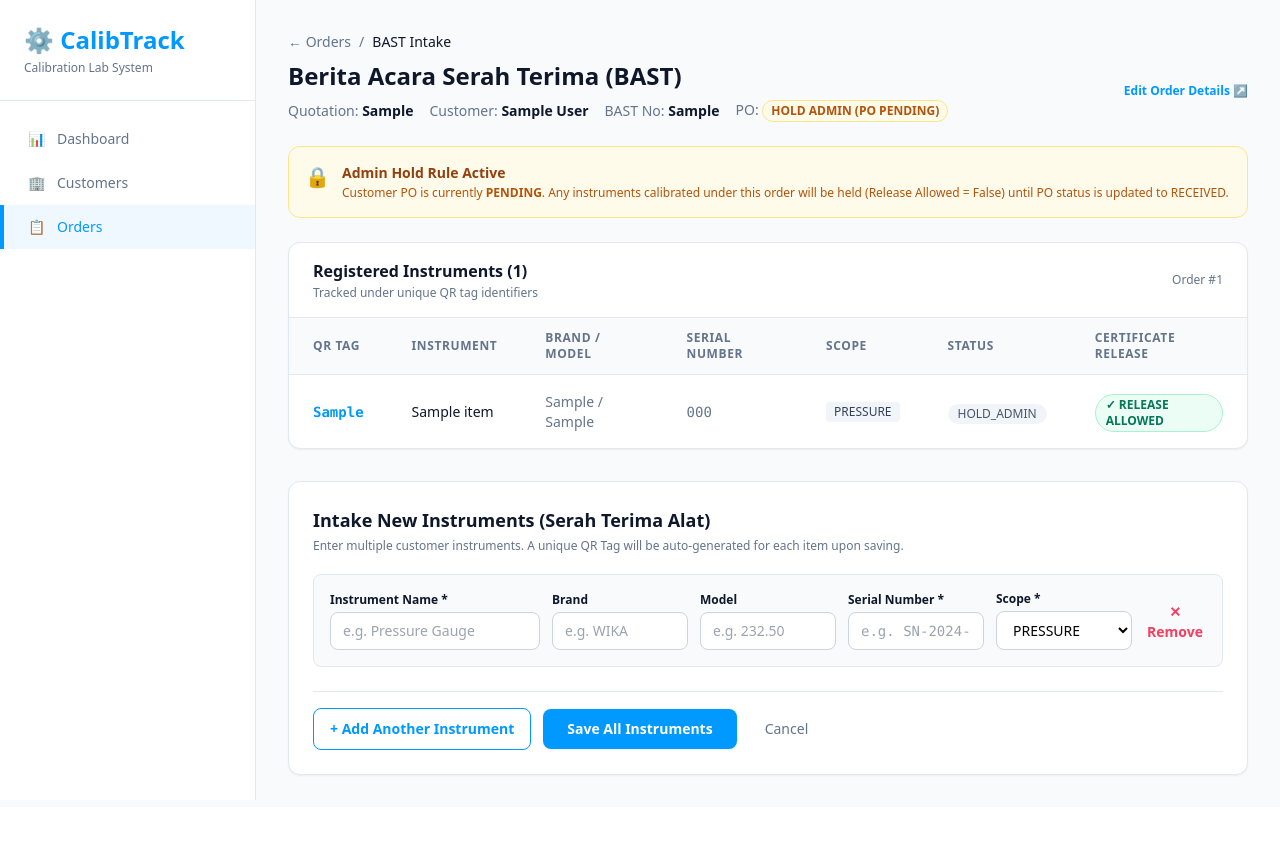
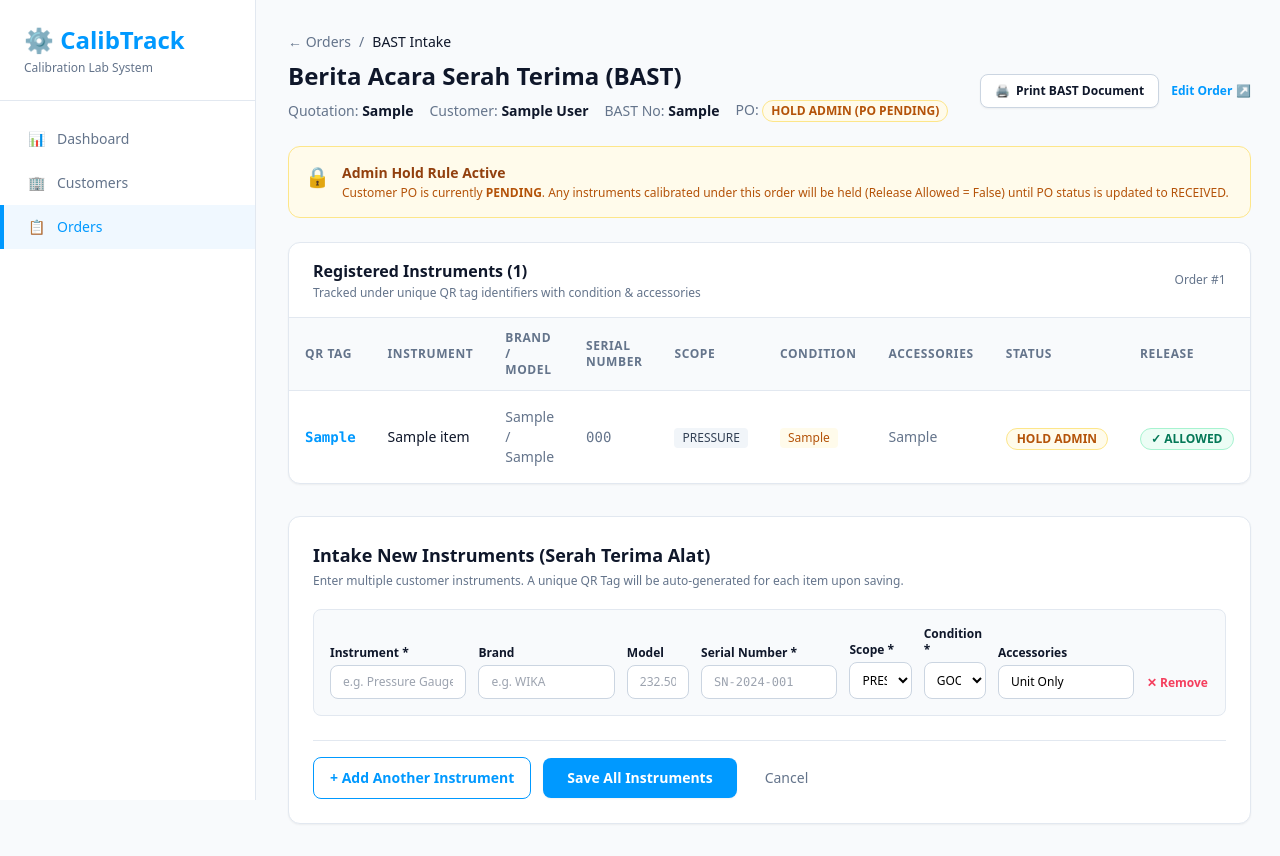
Before and after one commit to exsanz1/calibration-lab-tracking-system, a FastAPI app: page /orders/1/bast in a window 1280 px wide. Before the commit the page ends 800 px from the top, so only its background shows below. Run offline with FastAPI, Linux system fonts and the light colour scheme; tables that the repository leaves empty hold one stand-in row (values such as "Sample post"); parts of the project's set-up code (start-up, migrations or seed data) failed here and were passed over; some libraries are stand-ins or nearby versions.

Commit message:
feat: apply Phase 2.5 refinement patch (accessories, condition, master_equipment_id, print BAST, admin hold update)

```diff
--- a/app/templates/bast/form.html
+++ b/app/templates/bast/form.html
@@ -27,9 +27,15 @@
                 </span>
             </div>
         </div>
-        <a href="/orders/{{ order.id }}/edit" class="text-xs font-semibold text-brand-primary hover:underline">
-            Edit Order Details ↗
-        </a>
+        <div class="flex items-center gap-3">
+            <a href="/orders/{{ order.id }}/print-bast" target="_blank"
+               class="bg-white border border-slate-300 hover:bg-slate-50 text-text-main px-3.5 py-2 rounded-lg text-xs font-semibold transition-colors shadow-sm inline-flex items-center gap-1.5">
+                <span>🖨</span> Print BAST Document
+            </a>
+            <a href="/orders/{{ order.id }}/edit" class="text-xs font-semibold text-brand-primary hover:underline">
+                Edit Order ↗
+            </a>
+        </div>
     </div>
 </div>
 
@@ -50,7 +56,7 @@
     <div class="px-6 py-4 border-b border-slate-200 flex items-center justify-between">
         <div>
             <h3 class="text-base font-semibold text-text-main">Registered Instruments ({{ existing_items | length }})</h3>
-            <p class="text-xs text-text-muted mt-0.5">Tracked under unique QR tag identifiers</p>
+            <p class="text-xs text-text-muted mt-0.5">Tracked under unique QR tag identifiers with condition & accessories</p>
         </div>
         <span class="text-xs text-text-muted font-medium">Order #{{ order.id }}</span>
     </div>
@@ -58,39 +64,53 @@
         <table class="w-full">
             <thead>
                 <tr class="border-b border-slate-200 bg-slate-50 text-left">
-                    <th class="px-6 py-3 text-xs font-semibold text-text-muted uppercase tracking-wider">QR Tag</th>
-                    <th class="px-6 py-3 text-xs font-semibold text-text-muted uppercase tracking-wider">Instrument</th>
-                    <th class="px-6 py-3 text-xs font-semibold text-text-muted uppercase tracking-wider">Brand / Model</th>
-                    <th class="px-6 py-3 text-xs font-semibold text-text-muted uppercase tracking-wider">Serial Number</th>
-                    <th class="px-6 py-3 text-xs font-semibold text-text-muted uppercase tracking-wider">Scope</th>
-                    <th class="px-6 py-3 text-xs font-semibold text-text-muted uppercase tracking-wider">Status</th>
-                    <th class="px-6 py-3 text-xs font-semibold text-text-muted uppercase tracking-wider">Certificate Release</th>
+                    <th class="px-4 py-3 text-xs font-semibold text-text-muted uppercase tracking-wider">QR Tag</th>
+                    <th class="px-4 py-3 text-xs font-semibold text-text-muted uppercase tracking-wider">Instrument</th>
+                    <th class="px-4 py-3 text-xs font-semibold text-text-muted uppercase tracking-wider">Brand / Model</th>
+                    <th class="px-4 py-3 text-xs font-semibold text-text-muted uppercase tracking-wider">Serial Number</th>
+                    <th class="px-4 py-3 text-xs font-semibold text-text-muted uppercase tracking-wider">Scope</th>
+                    <th class="px-4 py-3 text-xs font-semibold text-text-muted uppercase tracking-wider">Condition</th>
+                    <th class="px-4 py-3 text-xs font-semibold text-text-muted uppercase tracking-wider">Accessories</th>
+                    <th class="px-4 py-3 text-xs font-semibold text-text-muted uppercase tracking-wider">Status</th>
+                    <th class="px-4 py-3 text-xs font-semibold text-text-muted uppercase tracking-wider">Release</th>
                 </tr>
             </thead>
             <tbody class="divide-y divide-slate-100">
                 {% for item in existing_items %}
                 <tr class="hover:bg-brand-subtle/30 transition-colors">
-                    <td class="px-6 py-4 text-sm font-mono font-bold text-brand-primary">
+                    <td class="px-4 py-4 text-sm font-mono font-bold text-brand-primary whitespace-nowrap">
                         {{ item.qr_tag }}
                     </td>
-                    <td class="px-6 py-4 text-sm font-medium text-text-main">
+                    <td class="px-4 py-4 text-sm font-medium text-text-main">
                         {{ item.instrument_name }}
                     </td>
-                    <td class="px-6 py-4 text-sm text-text-muted">
+                    <td class="px-4 py-4 text-sm text-text-muted">
                         {{ item.brand or '-' }} {% if item.model %}/ {{ item.model }}{% endif %}
                     </td>
-                    <td class="px-6 py-4 text-sm font-mono text-text-muted">
+                    <td class="px-4 py-4 text-sm font-mono text-text-muted whitespace-nowrap">
                         {{ item.serial_number }}
                     </td>
-                    <td class="px-6 py-4 text-sm">
+                    <td class="px-4 py-4 text-sm whitespace-nowrap">
                         <span class="inline-flex items-center px-2 py-0.5 rounded text-xs bg-slate-100 text-slate-700 font-medium">
                             {{ item.scope.value }}
                         </span>
                     </td>
-                    <td class="px-6 py-4">
+                    <td class="px-4 py-4 text-sm whitespace-nowrap">
+                        <span class="inline-flex items-center px-2 py-0.5 rounded text-xs font-medium {% if item.intake_condition == 'GOOD' %}bg-emerald-50 text-emerald-700{% else %}bg-amber-50 text-amber-700{% endif %}">
+                            {{ item.intake_condition }}
+                        </span>
+                    </td>
+                    <td class="px-4 py-4 text-sm text-text-muted">
+                        {{ item.accessories or 'Unit Only' }}
+                    </td>
+                    <td class="px-4 py-4 whitespace-nowrap">
                         {% if item.status.value == 'CERT_READY' %}
                         <span class="inline-flex items-center px-2.5 py-0.5 rounded-full text-xs font-semibold bg-emerald-50 text-emerald-700 border border-emerald-200">
                             CERT READY
+                        </span>
+                        {% elif item.status.value == 'HOLD_ADMIN' %}
+                        <span class="inline-flex items-center px-2.5 py-0.5 rounded-full text-xs font-semibold bg-amber-50 text-amber-700 border border-amber-200">
+                            HOLD ADMIN
                         </span>
                         {% elif item.status.value in ('CALIBRATING', 'REVIEW') %}
                         <span class="inline-flex items-center px-2.5 py-0.5 rounded-full text-xs font-semibold bg-sky-50 text-brand-primary border border-sky-200">
@@ -102,18 +122,14 @@
                         </span>
                         {% endif %}
                     </td>
-                    <td class="px-6 py-4">
+                    <td class="px-4 py-4 whitespace-nowrap">
                         {% if item.release_allowed %}
                         <span class="inline-flex items-center gap-1 px-2.5 py-0.5 rounded-full text-xs font-semibold bg-emerald-50 text-emerald-700 border border-emerald-200">
-                            ✓ RELEASE ALLOWED
-                        </span>
-                        {% elif item.status.value == 'CERT_READY' and not item.release_allowed %}
-                        <span class="inline-flex items-center gap-1 px-2.5 py-0.5 rounded-full text-xs font-semibold bg-amber-50 text-amber-700 border border-amber-200">
-                            🔒 HELD (PO PENDING)
+                            ✓ ALLOWED
                         </span>
                         {% else %}
-                        <span class="text-xs text-text-muted">
-                            Pending Calibration
+                        <span class="inline-flex items-center gap-1 px-2.5 py-0.5 rounded-full text-xs font-semibold bg-amber-50 text-amber-700 border border-amber-200">
+                            🔒 BLOCKED
                         </span>
                         {% endif %}
                     </td>
@@ -139,38 +155,54 @@
 
         <div id="items-container" class="space-y-4">
             <div class="item-row p-4 rounded-lg bg-slate-50 border border-slate-200 grid grid-cols-1 md:grid-cols-12 gap-3 items-end">
-                <div class="md:col-span-3">
-                    <label class="block text-xs font-semibold text-text-main mb-1">Instrument Name *</label>
+                <div class="md:col-span-2">
+                    <label class="block text-xs font-semibold text-text-main mb-1">Instrument *</label>
                     <input type="text" data-field="instrument_name" placeholder="e.g. Pressure Gauge" required
-                           class="w-full rounded-lg border border-slate-300 bg-white px-3 py-2 text-sm focus:ring-2 focus:ring-[#0099FF] focus:border-[#0099FF] outline-none">
+                           class="w-full rounded-lg border border-slate-300 bg-white px-3 py-2 text-xs focus:ring-2 focus:ring-[#0099FF] focus:border-[#0099FF] outline-none">
                 </div>
                 <div class="md:col-span-2">
                     <label class="block text-xs font-semibold text-text-main mb-1">Brand</label>
                     <input type="text" data-field="brand" placeholder="e.g. WIKA"
-                           class="w-full rounded-lg border border-slate-300 bg-white px-3 py-2 text-sm focus:ring-2 focus:ring-[#0099FF] focus:border-[#0099FF] outline-none">
+                           class="w-full rounded-lg border border-slate-300 bg-white px-3 py-2 text-xs focus:ring-2 focus:ring-[#0099FF] focus:border-[#0099FF] outline-none">
                 </div>
-                <div class="md:col-span-2">
+                <div class="md:col-span-1">
                     <label class="block text-xs font-semibold text-text-main mb-1">Model</label>
-                    <input type="text" data-field="model" placeholder="e.g. 232.50"
-                           class="w-full rounded-lg border border-slate-300 bg-white px-3 py-2 text-sm focus:ring-2 focus:ring-[#0099FF] focus:border-[#0099FF] outline-none">
+                    <input type="text" data-field="model" placeholder="232.50"
+                           class="w-full rounded-lg border border-slate-300 bg-white px-3 py-2 text-xs focus:ring-2 focus:ring-[#0099FF] focus:border-[#0099FF] outline-none">
                 </div>
                 <div class="md:col-span-2">
                     <label class="block text-xs font-semibold text-text-main mb-1">Serial Number *</label>
-                    <input type="text" data-field="serial_number" placeholder="e.g. SN-2024-001" required
-                           class="w-full rounded-lg border border-slate-300 bg-white px-3 py-2 text-sm focus:ring-2 focus:ring-[#0099FF] focus:border-[#0099FF] outline-none font-mono">
+                    <input type="text" data-field="serial_number" placeholder="SN-2024-001" required
+                           class="w-full rounded-lg border border-slate-300 bg-white px-3 py-2 text-xs focus:ring-2 focus:ring-[#0099FF] focus:border-[#0099FF] outline-none font-mono">
                 </div>
-                <div class="md:col-span-2">
+                <div class="md:col-span-1">
                     <label class="block text-xs font-semibold text-text-main mb-1">Scope *</label>
                     <select data-field="scope" required
-                            class="w-full rounded-lg border border-slate-300 bg-white px-3 py-2 text-sm focus:ring-2 focus:ring-[#0099FF] focus:border-[#0099FF] outline-none">
+                            class="w-full rounded-lg border border-slate-300 bg-white px-2 py-2 text-xs focus:ring-2 focus:ring-[#0099FF] focus:border-[#0099FF] outline-none">
                         {% for s in scopes %}
                         <option value="{{ s.value }}">{{ s.value }}</option>
                         {% endfor %}
                     </select>
                 </div>
+                <div class="md:col-span-1">
+                    <label class="block text-xs font-semibold text-text-main mb-1">Condition *</label>
+                    <select data-field="intake_condition" required
+                            class="w-full rounded-lg border border-slate-300 bg-white px-2 py-2 text-xs focus:ring-2 focus:ring-[#0099FF] focus:border-[#0099FF] outline-none">
+                        <option value="GOOD" selected>GOOD</option>
+                        <option value="SCRATCHED">SCRATCHED</option>
+                        <option value="DENTED">DENTED</option>
+                        <option value="DAMAGED">DAMAGED</option>
+                        <option value="DIRTY">DIRTY</option>
+                    </select>
+                </div>
+                <div class="md:col-span-2">
+                    <label class="block text-xs font-semibold text-text-main mb-1">Accessories</label>
+                    <input type="text" data-field="accessories" value="Unit Only" placeholder="Unit Only"
+                           class="w-full rounded-lg border border-slate-300 bg-white px-3 py-2 text-xs focus:ring-2 focus:ring-[#0099FF] focus:border-[#0099FF] outline-none">
+                </div>
                 <div class="md:col-span-1 flex justify-end">
                     <button type="button" onclick="removeRow(this)"
-                            class="w-full py-2 text-center text-rose-500 hover:text-rose-700 hover:bg-rose-50 rounded-lg text-sm font-semibold transition-colors"
+                            class="w-full py-2 text-center text-rose-500 hover:text-rose-700 hover:bg-rose-50 rounded-lg text-xs font-semibold transition-colors"
                             title="Remove row">
                         ✕ Remove
                     </button>
@@ -199,8 +231,20 @@ function addRow() {
     const container = document.getElementById('items-container');
     const firstRow = container.querySelector('.item-row');
     const newRow = firstRow.cloneNode(true);
-    newRow.querySelectorAll('input').forEach(input => { input.value = ''; });
-    newRow.querySelectorAll('select').forEach(select => { select.selectedIndex = 0; });
+    newRow.querySelectorAll('input').forEach(input => {
+        if (input.getAttribute('data-field') === 'accessories') {
+            input.value = 'Unit Only';
+        } else {
+            input.value = '';
+        }
+    });
+    newRow.querySelectorAll('select').forEach(select => {
+        if (select.getAttribute('data-field') === 'intake_condition') {
+            select.value = 'GOOD';
+        } else {
+            select.selectedIndex = 0;
+        }
+    });
     container.appendChild(newRow);
 }
 
@@ -231,6 +275,8 @@ document.getElementById('bast-form').addEventListener('submit', function(e) {
             model: row.querySelector('[data-field="model"]').value.trim(),
             serial_number: serialNumber,
             scope: row.querySelector('[data-field="scope"]').value,
+            intake_condition: row.querySelector('[data-field="intake_condition"]').value,
+            accessories: row.querySelector('[data-field="accessories"]').value.trim() || 'Unit Only',
         });
     });
 
--- a/app/templates/orders/list.html
+++ b/app/templates/orders/list.html
@@ -81,6 +81,10 @@
                         {% endif %}
                     </td>
                     <td class="px-6 py-4 text-right whitespace-nowrap text-sm">
+                        <a href="/orders/{{ order.id }}/print-bast" target="_blank"
+                           class="inline-flex items-center gap-1 text-xs font-semibold text-slate-700 bg-slate-100 hover:bg-slate-200 px-2 py-1.5 rounded-md transition-colors mr-2" title="Print BAST">
+                            🖨 Print
+                        </a>
                         <a href="/orders/{{ order.id }}/bast"
                            class="inline-flex items-center gap-1 text-xs font-semibold text-brand-primary bg-brand-subtle hover:bg-sky-100 px-2.5 py-1.5 rounded-md transition-colors mr-2">
                             📦 BAST
--- a/requirements.txt
+++ b/requirements.txt
@@ -6,3 +6,4 @@ pydantic[email]
 jinja2>=3.1.0
 python-multipart>=0.0.9
 pytest>=8.0.0
+mypy>=1.10.0
```
Also changed, not shown: app/models/customer.py (+6 -1 lines), app/models/job_item.py (+12 -1 lines), app/models/order.py (+7 -2 lines), app/routers/bast.py (+36 -5 lines), app/schemas/job_item.py (+9 -0 lines), app/services/admin_hold.py (+11 -5 lines), app/templates/bast/print.html (added, +206 -0 lines), seed.py (+78 -53 lines), tests/test_phase2.py (+93 -8 lines), app/routers/dashboard.py (line endings or trailing spaces), app/services/__init__.py (line endings or trailing spaces), app/templates/dashboard.html (line endings or trailing spaces), app/templates_config.py (line endings or trailing spaces).
